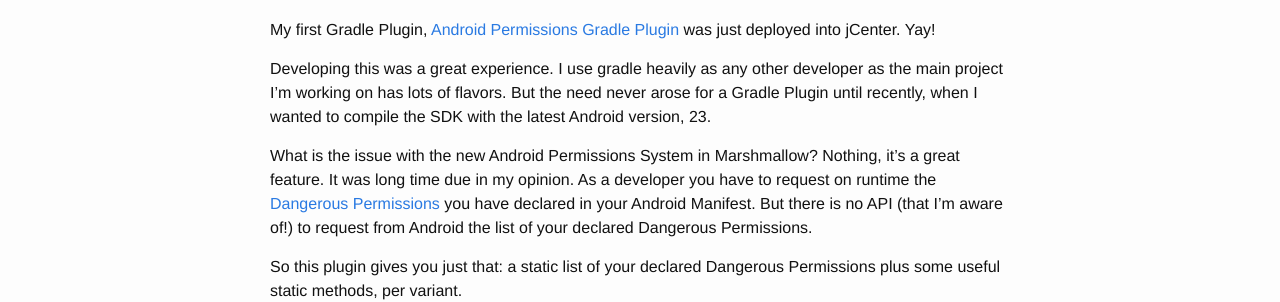
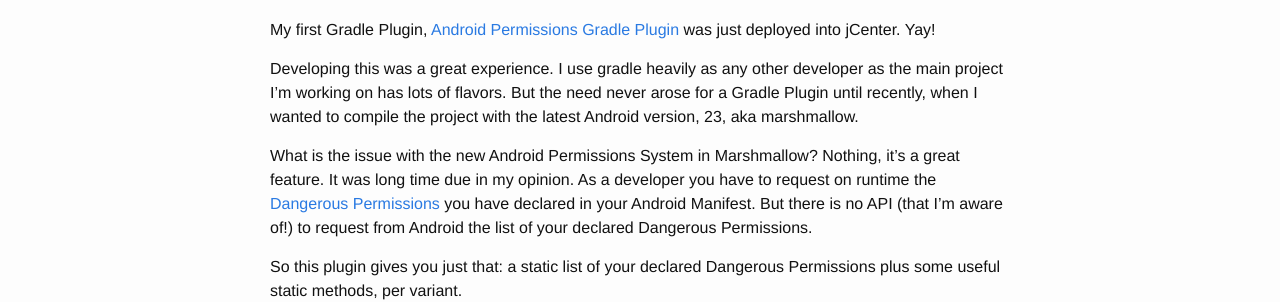
Before and after one commit to galex/galex.github.io, a Jekyll site: the page built from _posts/2016-02-08-Android_Permissions_Gradle_Plugin.md, in a window 1280 px wide. Shown: the part 182-484 px from the top of the page. Built offline with Jekyll 4.4.1, drawn with Linux system fonts in a browser that asks for light colours; comment, search, counter and statistics services are not loaded.

Commit message:
fixed post

```diff
--- a/_posts/2016-02-08-Android_Permissions_Gradle_Plugin.md
+++ b/_posts/2016-02-08-Android_Permissions_Gradle_Plugin.md
@@ -6,7 +6,7 @@
 ---
 My first Gradle Plugin, [Android Permissions Gradle Plugin](https://github.com/galex/android-permissions-gradle-plugin) was just deployed into jCenter. Yay!
 
-Developing this was a great experience. I use gradle heavily as any other developer as the main project I'm working on has lots of flavors. But the need never arose for a Gradle Plugin until recently, when I wanted to compile the SDK with the latest Android version, 23.
+Developing this was a great experience. I use gradle heavily as any other developer as the main project I'm working on has lots of flavors. But the need never arose for a Gradle Plugin until recently, when I wanted to compile the project with the latest Android version, 23, aka marshmallow.
 
 What is the issue with the new Android Permissions System in Marshmallow? Nothing, it's a great feature. It was long time due in my opinion. As a developer you have to request on runtime the [Dangerous Permissions](http://developer.android.com/guide/topics/security/permissions.html#normal-dangerous) you have declared in your Android Manifest. But there is no API (that I'm aware of!) to request from Android the list of your declared Dangerous Permissions.
 
```
